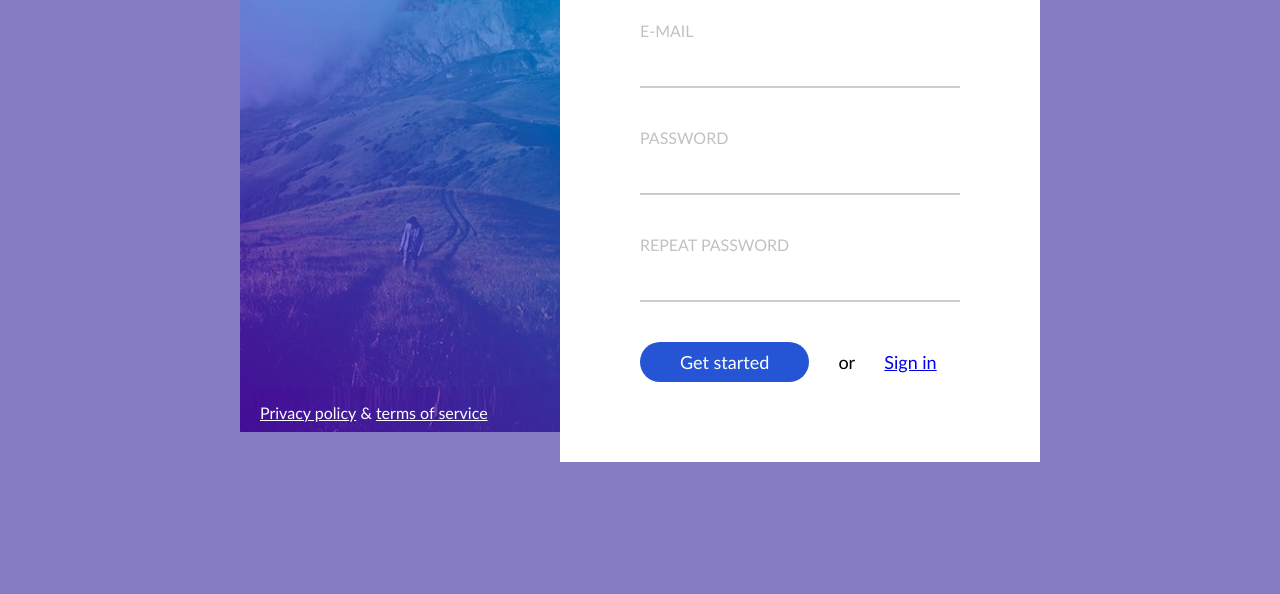
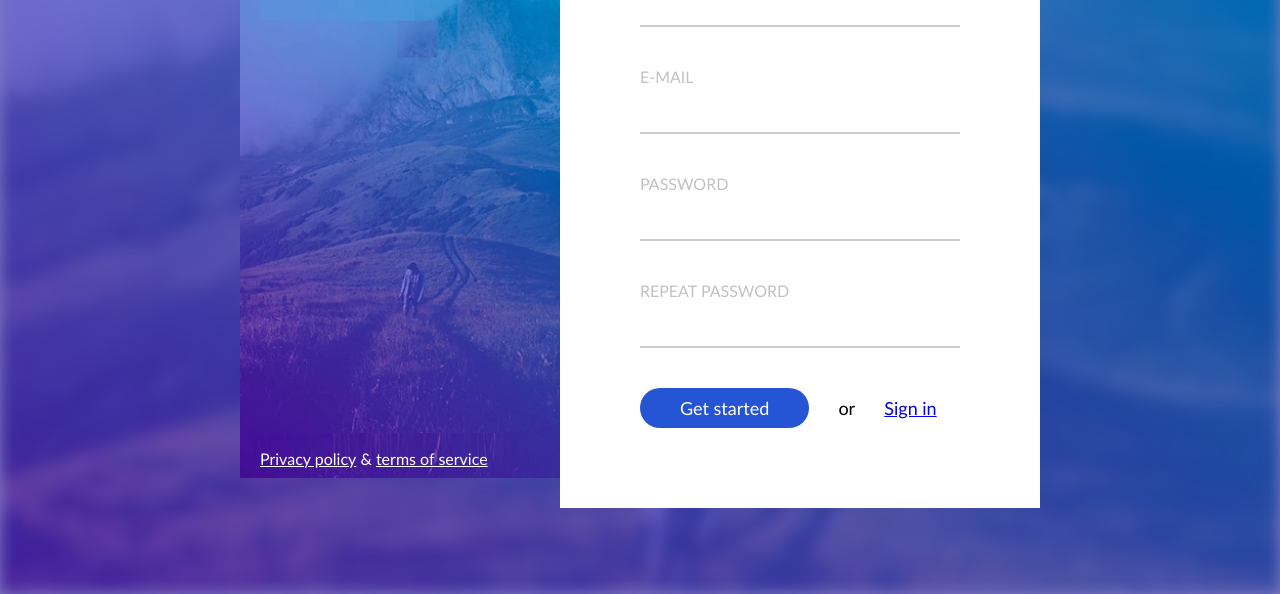
Before and after one commit to Novicor/Sign-up, a plain HTML site: page index.html in a window 1280 px wide. Shown: the part 206-800 px from the top of the page. Drawn offline with Linux system fonts and the light colour scheme.

Commit message:
Final stage

```diff
--- a/css/button.css
+++ b/css/button.css
@@ -6,4 +6,12 @@
     line-height: 20px;
     padding: 10px 40px;
     border-radius: 20px;
+    cursor: pointer;
 }
+    .btn:hover {
+        background-color: white;
+        color: #333;
+        border: 2px solid #2555d4;
+        padding: 8px 38px;
+        box-shadow: 170px 0px 0px #2555d4;
+    }
--- a/css/main.css
+++ b/css/main.css
@@ -1,12 +1,24 @@
 body {
 background-color: #847DC4;
+}
+.background {
+    display: inline-block;
+    width: 100%;
+    height: 100vh;
+    background-image: url(../img/hill.png);
+    background-repeat: no-repeat;
+    background-size: cover;
+    background-position: center;
+    filter: blur(8px);
+    -webkit-filter: blur(8px);
 }
 .container {
     display: inline-block;
     width: 800px;
-    margin-top: 40px;
-    margin-left: calc( (100% - 800px) / 2 );
-    position: relative;
+    position: absolute;
+    top: 50%;
+    left: 50%;
+    transform: translate(-50%,-50%);
 }
     .left {
         display: inline-block;
--- a/index.html
+++ b/index.html
@@ -11,6 +11,7 @@
     <link rel="stylesheet" href="./css/main.css">
 </head>
 <body>
+    <div class="background"></div>
     <div class="container">
         <div class="left">
             <h1>Sign Up</h1>
```
